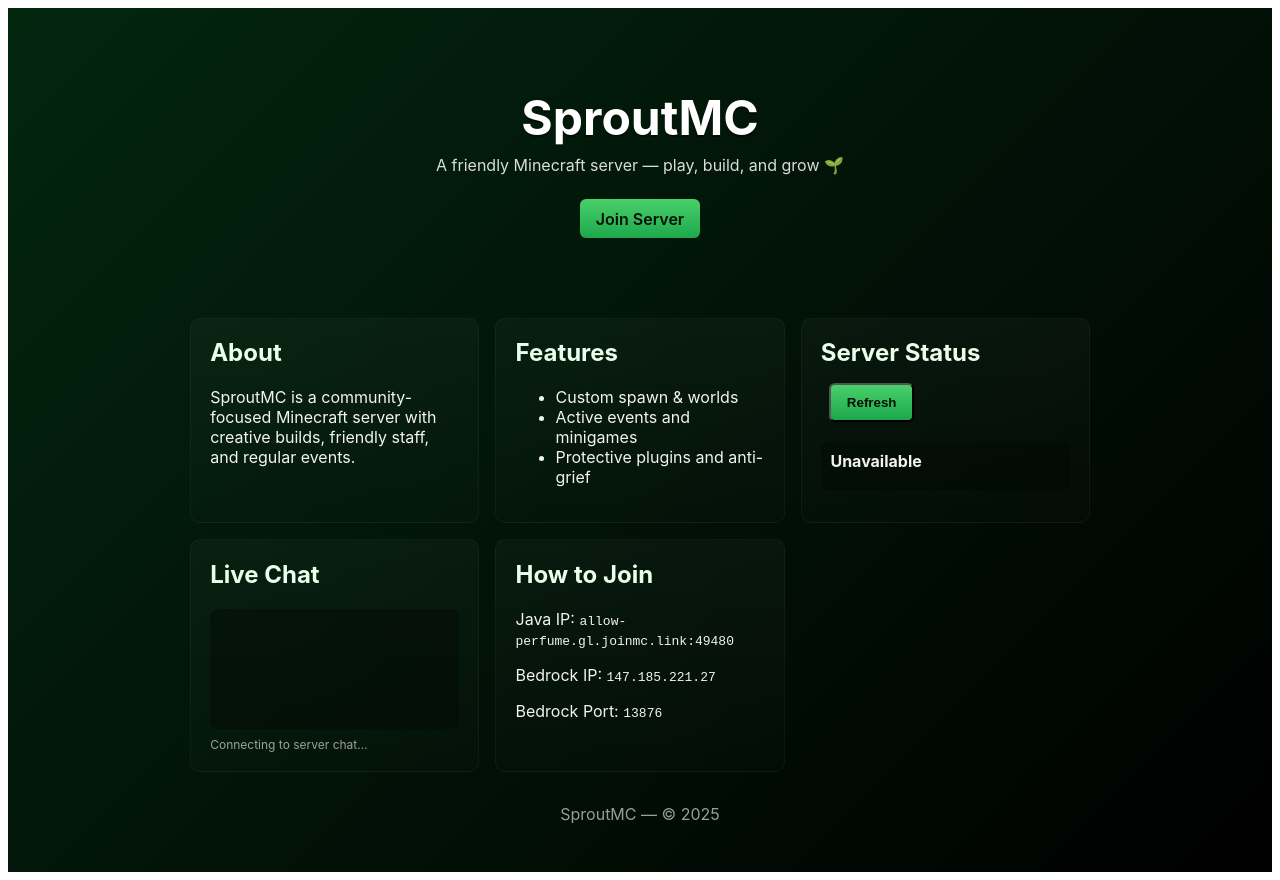
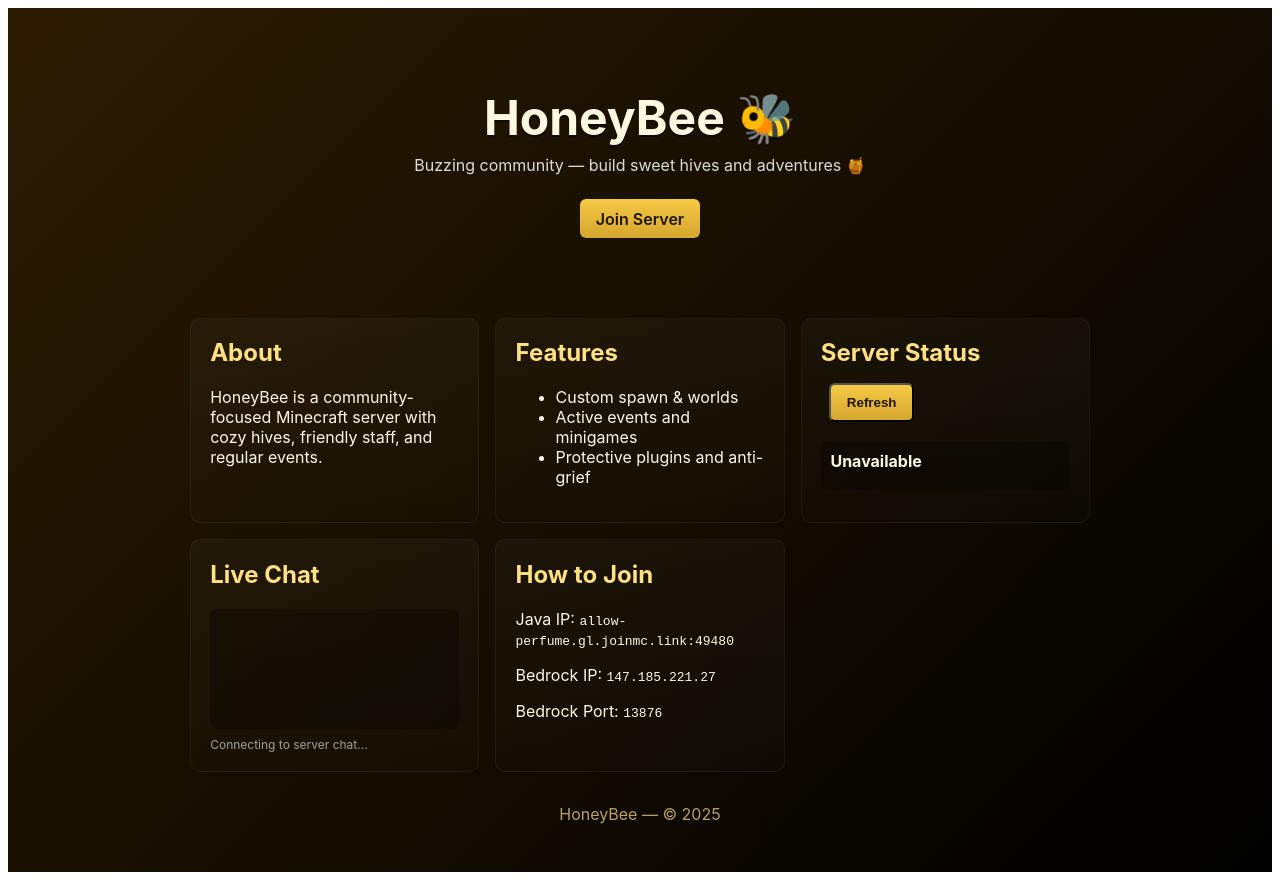
Before and after one commit to jcfrancisco0103/SproutMC, a website: page public/overview/index.html in a window 1280 px wide. Drawn offline with Linux system fonts and the light colour scheme; no server answers.

Commit message:
Branding: rename to HoneyBee; apply honey-themed UI across wrapper and overview; update MOTD defaults

```diff
--- a/public/app.js
+++ b/public/app.js
@@ -198,7 +198,7 @@
 el('saveAll').onclick=()=>apiFetch('/api/world/save',{method:'POST'})
 async function loadProps(){const c=el('propsForm');if(!c)return;const r=await apiFetch('/api/settings/server-properties');const j=await r.json();c.innerHTML='';Object.entries(j.properties||{}).forEach(([k,v])=>{const row=document.createElement('div');row.className='row';const a=document.createElement('input');a.value=k;a.disabled=true;const b=document.createElement('input');b.value=v;b.dataset.key=k;row.appendChild(a);row.appendChild(b);c.appendChild(row)})}
 const commonProps=[
-  ['motd','SproutMC Server'],
+  ['motd','HoneyBee Server'],
   ['difficulty','easy'],
   ['max-players','20'],
   ['white-list','false'],
--- a/public/overview/app.js
+++ b/public/overview/app.js
@@ -7,7 +7,7 @@
   const statusEl = document.getElementById('server-status');
   if (!statusEl || !root) return;
 
-  const host = root.getAttribute('data-server-host') || 'play.sproutmc.example';
+  const host = root.getAttribute('data-server-host') || 'play.honeybee.example';
 
   function badgeHtml(text, color){ return `<span style="padding:3px 8px;border-radius:8px;background:${color};font-weight:700;color:#021101">${text}</span>` }
 
--- a/public/overview/index.html
+++ b/public/overview/index.html
@@ -4,22 +4,22 @@
 <head>
   <meta charset="utf-8" />
   <meta name="viewport" content="width=device-width,initial-scale=1" />
-  <title>SproutMC — Overview</title>
+  <title>HoneyBee — Overview</title>
   <link rel="stylesheet" href="styles.css" />
 </head>
 <body>
-  <div class="overview-root" data-server-host="play.sproutmc.example">
+  <div class="overview-root" data-server-host="play.honeybee.example">
 
     <header class="site-header">
-      <h1>SproutMC</h1>
-      <p class="tagline">A friendly Minecraft server — play, build, and grow 🌱</p>
+      <h1>HoneyBee 🐝</h1>
+      <p class="tagline">Buzzing community — build sweet hives and adventures 🍯</p>
       <a class="btn" href="#join">Join Server</a>
     </header>
 
     <main>
       <section id="about" class="card">
         <h2>About</h2>
-        <p>SproutMC is a community-focused Minecraft server with creative builds, friendly staff, and regular events.</p>
+        <p>HoneyBee is a community-focused Minecraft server with cozy hives, friendly staff, and regular events.</p>
       </section>
 
       <section id="features" class="card">
@@ -56,7 +56,7 @@
     </main>
 
     <footer>
-      <p>SproutMC — © <span id="year"></span></p>
+      <p>HoneyBee — © <span id="year"></span></p>
     </footer>
 
   </div>
--- a/public/overview/styles.css
+++ b/public/overview/styles.css
@@ -1,8 +1,8 @@
 .overview-root{
-  --bg1:#03260f; /* deep green */
+  --bg1:#2b1b02; /* warm amber shadow */
   --bg2:#000000; /* black */
-  --accent:#49d06a; /* bright green */
-  --muted:rgba(255,255,255,0.95);
+  --accent:#f6c945; /* honey gold */
+  --muted:#fff8e6; /* soft honey text */
 
   box-sizing:border-box;
   min-height:100vh;
@@ -18,17 +18,17 @@
 .overview-root *, .overview-root *:before, .overview-root *:after{box-sizing:inherit}
 
 .overview-root .site-header{max-width:900px;margin:0 auto;text-align:center;padding:3rem 1rem}
-.overview-root .site-header h1{font-size:3rem;margin:0;color:#fff;text-shadow:0 2px 0 rgba(0,0,0,0.5)}
+.overview-root .site-header h1{font-size:3rem;margin:0;color:#fff8e1;text-shadow:0 2px 0 rgba(0,0,0,0.5)}
 .overview-root .site-header .tagline{color:rgba(255,255,255,0.85);margin:0.5rem 0}
-.overview-root .btn{display:inline-block;margin-top:1rem;padding:0.6rem 1rem;border-radius:6px;background:linear-gradient(180deg,var(--accent),#1da84d);color:#021101;text-decoration:none;font-weight:600}
+.overview-root .btn{display:inline-block;margin-top:1rem;padding:0.6rem 1rem;border-radius:6px;background:linear-gradient(180deg,var(--accent),#d4a62e);color:#201600;text-decoration:none;font-weight:600}
 
 .overview-root main{max-width:900px;margin:2rem auto;display:grid;grid-template-columns:repeat(auto-fit,minmax(240px,1fr));gap:1rem}
 .overview-root .card{background:linear-gradient(180deg,rgba(255,255,255,0.03),rgba(255,255,255,0.01));padding:1.2rem;border-radius:10px;border:1px solid rgba(255,255,255,0.04)}
-.overview-root .card h2{margin-top:0;color:#eaffea}
+.overview-root .card h2{margin-top:0;color:#ffe082}
 
 .overview-root #server-status{font-weight:700;padding:0.6rem;background:rgba(0,0,0,0.25);border-radius:6px}
 
-.overview-root footer{text-align:center;margin-top:2rem;color:rgba(255,255,255,0.6)}
+.overview-root footer{text-align:center;margin-top:2rem;color:rgba(255,227,150,0.7)}
 
 @media (prefers-color-scheme: light){
   /* Force dark look only for the overview container */
--- a/src/server.js
+++ b/src/server.js
@@ -322,7 +322,7 @@
 // Public overview status proxy (no auth required)
 app.get('/api/overview/status', (req, res) => {
   try {
-    const host = req.query.host || 'play.sproutmc.example'
+    const host = req.query.host || 'play.honeybee.example'
     const url = `https://api.mcsrvstat.us/2/${encodeURIComponent(host)}`
     https.get(url, (proxRes) => {
       let buff = ''
@@ -854,7 +854,7 @@
   try {
     const pkg = JSON.parse(fs.readFileSync(path.resolve('package.json'), 'utf8'))
     const url = 'https://api.github.com/repos/jcfrancisco0103/SproutMC/releases/latest'
-    const opts = { headers: { 'User-Agent': 'SproutMC-Wrapper' } }
+    const opts = { headers: { 'User-Agent': 'HoneyBee-Wrapper' } }
     https.get(url, opts, (r) => {
       let data = ''
       r.on('data', d => data += d.toString())
@@ -1300,7 +1300,7 @@
     if(fs.existsSync(dir)) return res.status(400).json({ error:'exists' })
     fse.ensureDirSync(dir)
     fse.ensureDirSync(path.join(dir,'plugins'))
-    fs.writeFileSync(path.join(dir,'server.properties'),'motd=New SproutMC Server'+os.EOL)
+    fs.writeFileSync(path.join(dir,'server.properties'),'motd=New HoneyBee Server'+os.EOL)
     audit(req.user.username,'instance_create',{ name })
     res.json({ ok:true })
   } catch { res.status(500).json({ error:'create_failed' }) }
```
Also changed, not shown: public/index.html (+4 -4 lines), public/login.html (+1 -1 lines), public/prototype/index.html (+2 -2 lines), public/ui.css (+6 -6 lines), README.md.
